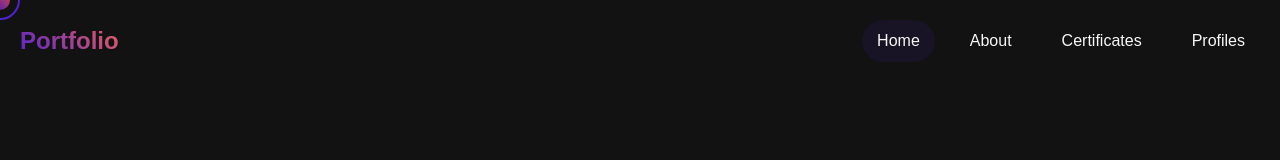
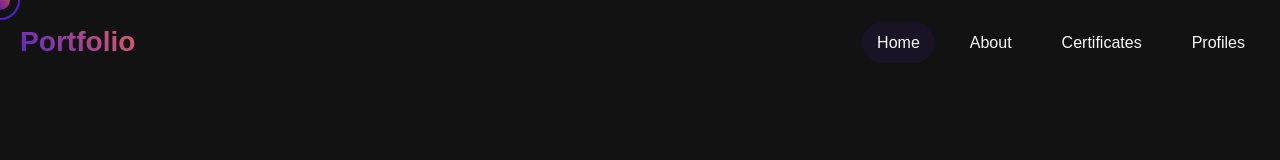
Before and after one commit to keerthana0316/profile, a plain HTML site: page new.html in a window 1280 px wide. Shown: the top 160 px of the page. Drawn offline with nearby package versions, Linux system fonts and the light colour scheme.

Commit message:
Update new.html

```diff
--- a/new.html
+++ b/new.html
@@ -687,7 +687,7 @@
 
     <!-- Navigation -->
     <nav class="navbar">
-        <div class="logo">Portfolio</div>
+        <div class="logo"><h3>Portfolio</h3></div>
         <div class="nav-links">
             <a href="#home" class="nav-link active">Home</a>
             <a href="#about" class="nav-link">About</a>
```
